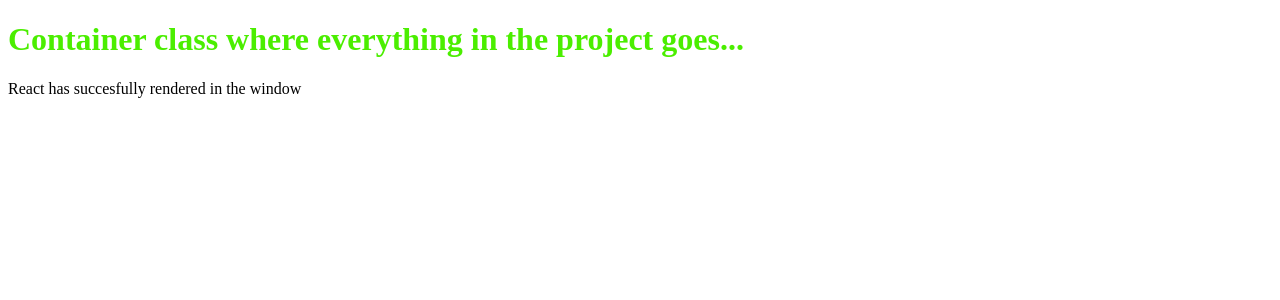
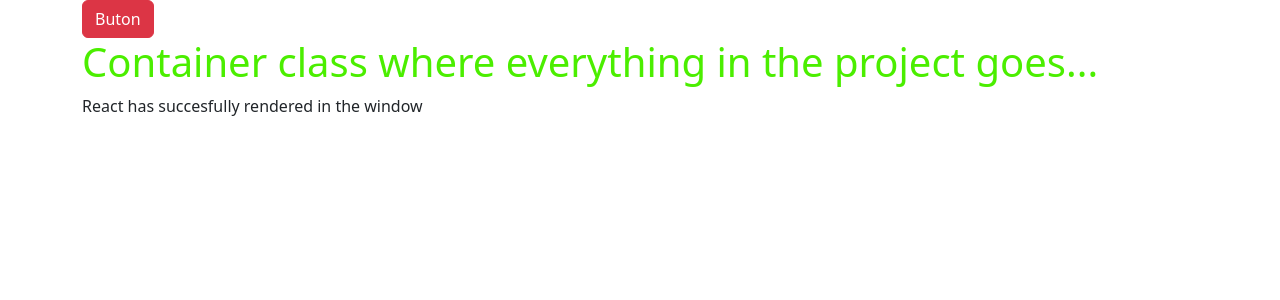
Before and after one commit to tweiss777/HandiReader, a React app: page / in a window 1280 px wide. Shown: the top 300 px of the page. Built offline with nearby package versions, Linux system fonts and the light colour scheme.

Commit message:
Configured bootstrap to work in project

```diff
--- a/src/App.tsx
+++ b/src/App.tsx
@@ -2,11 +2,11 @@
 import React from 'react';
 import ReactDOM from 'react-dom';
 import Container from './Container/Container'
-
+// import * as bootstrap from 'bootstrap/dist/css/bootstrap.css';
 // This is the root component where each component in our app will be nested.
 const Index = () => {
     // Place your main container beneath the div tags
-    return <div>
+    return <div className="container">
         <Container />
         React has succesfully rendered in the window
     </div>
--- a/src/Container/Container.tsx
+++ b/src/Container/Container.tsx
@@ -2,6 +2,7 @@
 import IProps from '../Interfaces/IProps';
 import IState from '../Interfaces/IState';
 import * as s from './container.css'
+import Button from 'react-bootstrap/Button';
 export default class Container extends React.Component<IProps,IState>{
     constructor(props){
         super(props);
@@ -10,7 +11,10 @@
 
     render(){
         return(
-            <h1 className={s.foo}>Container class where everything in the project goes...</h1>
+            <div>
+                <Button variant="danger">Buton</Button>
+                <h1 className={s.foo}>Container class where everything in the project goes...</h1>
+            </div>
         );
     }
 }
--- a/src/index.html
+++ b/src/index.html
@@ -2,6 +2,10 @@
 <!-- // src/index.html -->
 <html>
   <head>
+<link rel="stylesheet"
+    href="../node_modules/bootstrap/dist/css/bootstrap.min.css"
+    integrity="sha384-BVYiiSIFeK1dGmJRAkycuHAHRg32OmUcww7on3RYdg4Va+PmSTsz/K68vbdEjh4u"
+    crossorigin="anonymous">
     <meta charset="UTF-8">
     <title>HandiReader</title>
   </head>
--- a/webpack.config.js
+++ b/webpack.config.js
@@ -1,5 +1,6 @@
 // webpack.config.js
 const HtmlWebpackPlugin = require('html-webpack-plugin');
+var path = require('path');
 // webpack.config.js
 module.exports = [
   // This config targets our main process in electron
@@ -35,7 +36,7 @@
         },
         {
         test:/\.css$/,
-        include: /src/,
+        // include: /src/,
         use: [
           'style-loader',
           {
@@ -52,7 +53,7 @@
       ]
     },
     resolve: {
-      extensions: ['.ts', '.js', '.json','.tsx','.css']
+      extensions: ['.ts', '.js', '.json','.tsx','.css'],
     },
     output: {
       path: __dirname + '/dist',
```
Also changed, not shown: package.json (+6 -2 lines), 1 other file (tests, documents, lock files or other folders).
